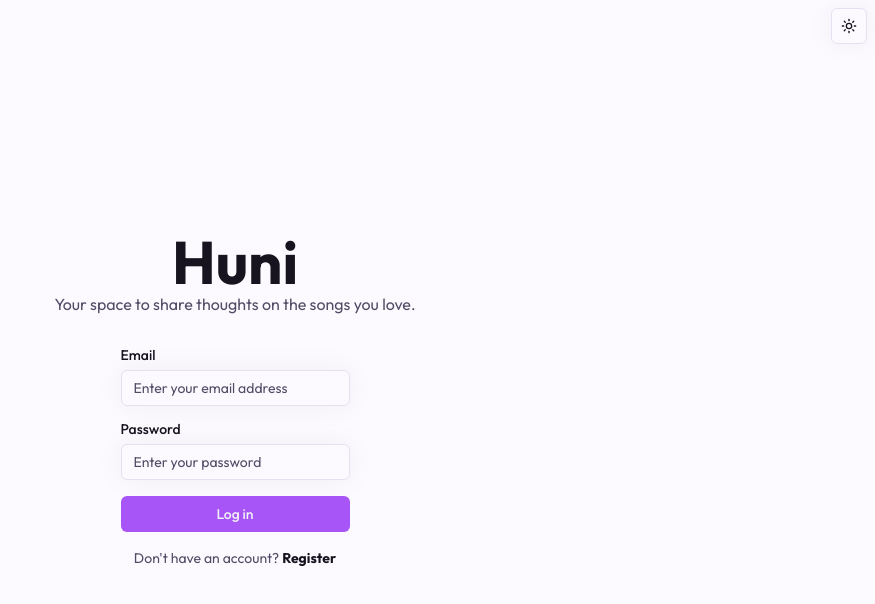
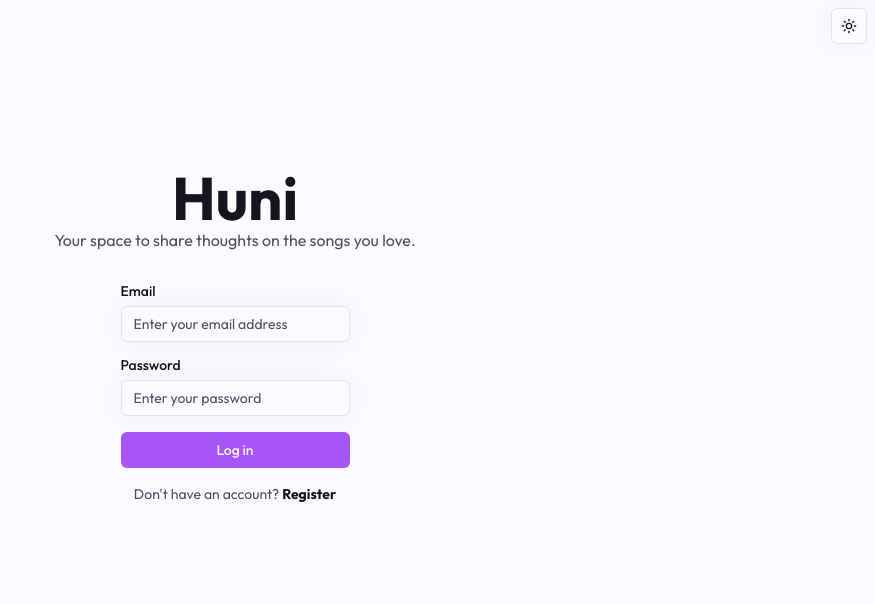
Before and after one commit to jnssvdl/huni, a Next.js app: page /login in a window 1280 px wide. Shown: the top 604 px of the page, without its empty margins (405-1280 px from the left). Built offline with nearby package versions, Linux system fonts and the light colour scheme.

Commit message:
fix: add padding to AuthLayout and wrap children in a div for better spacing

```diff
--- a/app/(auth)/layout.tsx
+++ b/app/(auth)/layout.tsx
@@ -7,7 +7,7 @@
   children: React.ReactNode;
 }>) {
   return (
-    <div className="flex min-h-screen flex-col items-center justify-center">
+    <div className="flex min-h-screen flex-col items-center justify-center p-4">
       <div className="fixed top-2 right-2">
         <ModeToggle />
       </div>
@@ -17,7 +17,7 @@
           Your space to share thoughts on the songs you love.
         </p>
       </div>
-      {children}
+      <div className="mb-32">{children}</div>
     </div>
   );
 }
```
